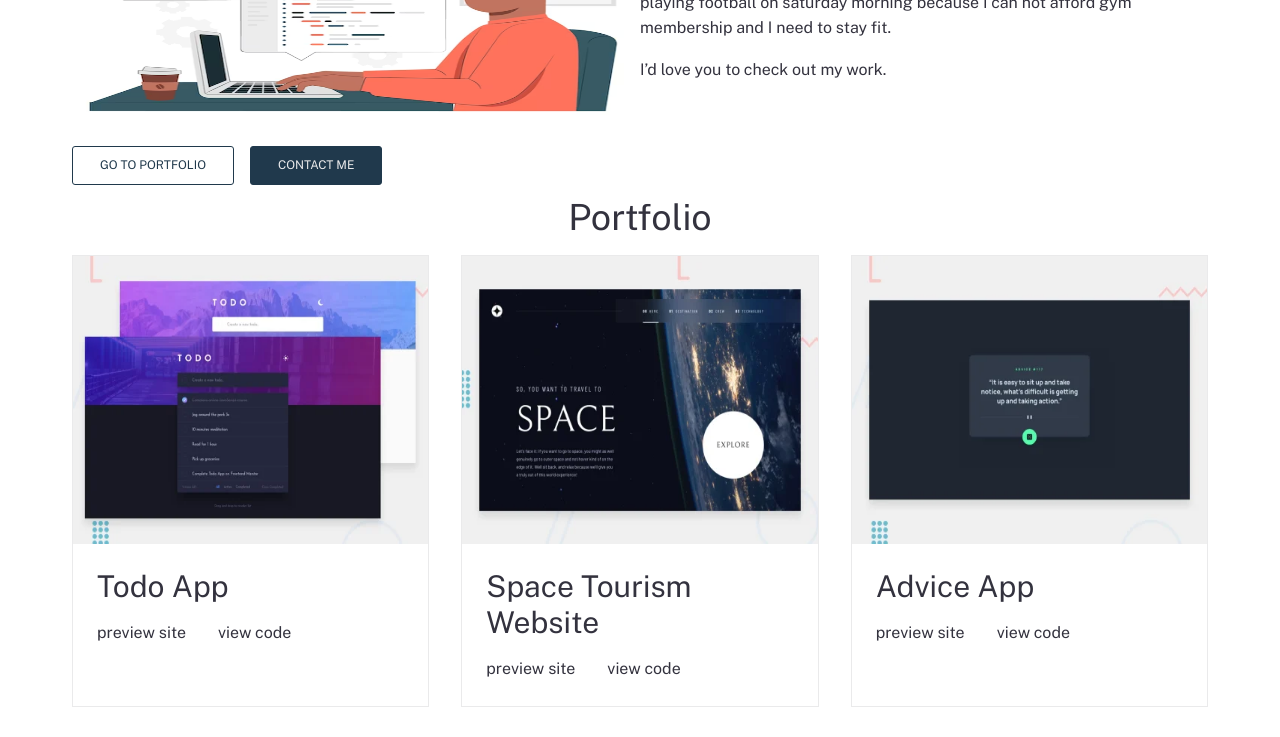
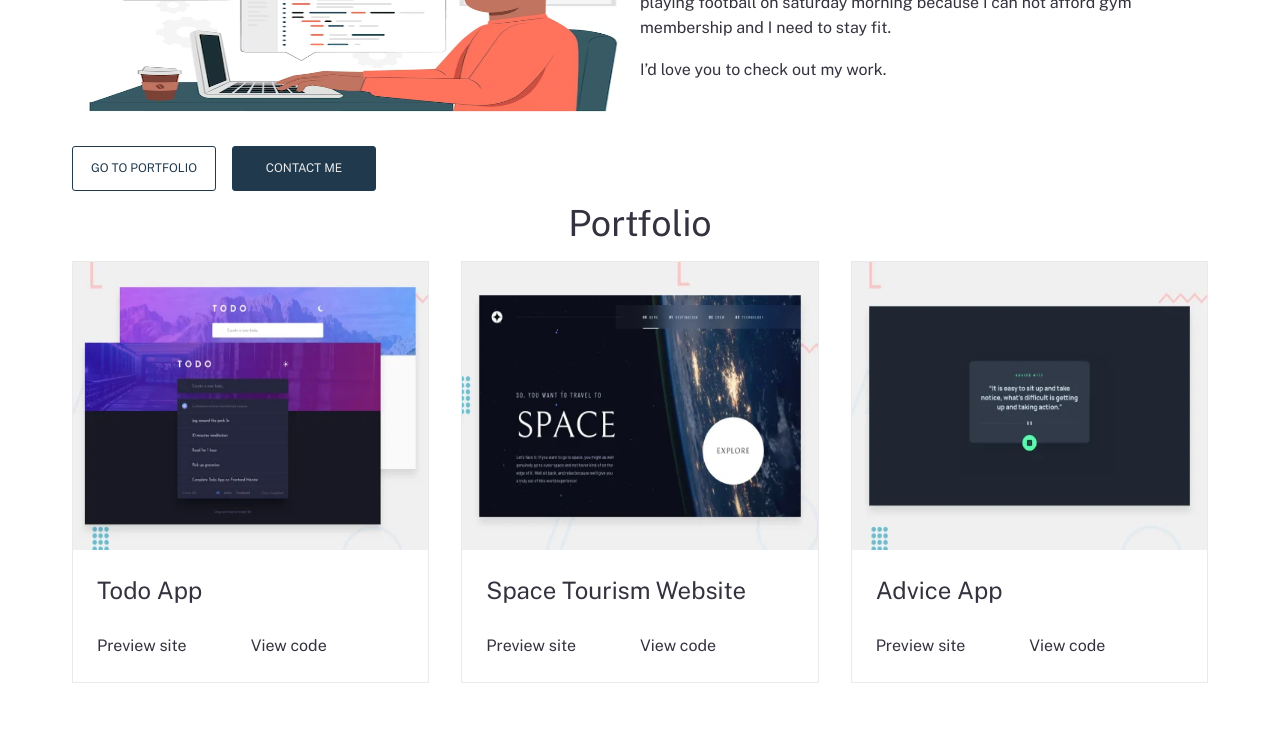
Before and after one commit to samuel-adu/portfolio-v2, a Next.js app: page / in a window 1280 px wide. Shown: the part 360-1097 px from the top of the page. Built offline with nearby package versions, Linux system fonts and the light colour scheme.

Commit message:
center buttons and resize headings

```diff
--- a/components/portfolio.module.css
+++ b/components/portfolio.module.css
@@ -1,8 +1,3 @@
 .card {
-  margin-bottom: 1.5em;
   border: 1px solid var(--clr-neutral-400);
 }
-
-.cardText {
-  padding: 1.5em;
-}
--- a/components/project.jsx
+++ b/components/project.jsx
@@ -4,7 +4,7 @@ import utilStyles from "../styles/utils.module.css";
 
 export default function Project(props) {
   return (
-    <div className={styles.card}>
+    <div className={`${styles.card} mb-6`}>
       <div className="relative w-full h-72">
         <Image
           src={`/images/${props.project.img}`}
@@ -16,24 +16,26 @@ export default function Project(props) {
         />
       </div>
 
-      <div className={styles.cardText}>
-        <h3 className="text-3xl capitalize">{props.project.title}</h3>
+      <div className="p-6 flex flex-col">
+        <h3 className="text-2xl capitalize">{props.project.title}</h3>
         <p className="text-base">{props.project.description}</p>
 
-        <div className="flex gap-8">
+        <div className="flex">
           <a
             href={props.project.liveUrl}
             target="_blank"
             rel="noopener noreferrer"
+            className="inline-block w-1/2 text-base"
           >
-            preview site <i class="fa-solid fa-up-right-from-square"></i>
+            Preview site <i class="fa-solid fa-up-right-from-square"></i>
           </a>
           <a
             href={props.project.github}
             target="_blank"
             rel="noopener noreferrer"
+            className="inline-block w-1/2 text-base"
           >
-            view code <i class="fa-solid fa-up-right-from-square"></i>
+            View code <i class="fa-solid fa-up-right-from-square"></i>
           </a>
         </div>
       </div>
--- a/pages/index.js
+++ b/pages/index.js
@@ -28,16 +28,16 @@ export default function Home() {
             />
           </div>
 
-          <div className="flex gap-4">
+          <div className="flex gap-4 justify-center sm:justify-start">
             <a
               href="#portfolio"
-              className={`${utilStyles.btn} ${utilStyles.btnSecondary}`}
+              className={`${utilStyles.btn} ${utilStyles.btnSecondary} w-36`}
             >
               Go To Portfolio
             </a>
             <a
               href="#contact"
-              className={`${utilStyles.btn} ${utilStyles.btnPrimary}`}
+              className={`${utilStyles.btn} ${utilStyles.btnPrimary} w-36`}
             >
               Contact me
             </a>
--- a/styles/utils.module.css
+++ b/styles/utils.module.css
@@ -15,11 +15,13 @@
   color: var(--clr-primary-700);
   text-transform: uppercase;
   font-size: 0.75rem;
-  padding: 0.75em 2.25em;
+  /* padding: 0.75em 2.25em; */
+  padding: 1em;
   margin-block: 1em;
   cursor: pointer;
   border: 1px solid var(--clr-primary-700);
   border-radius: 0.25em;
+  text-align: center;
 }
 
 .btnPrimary {
```
